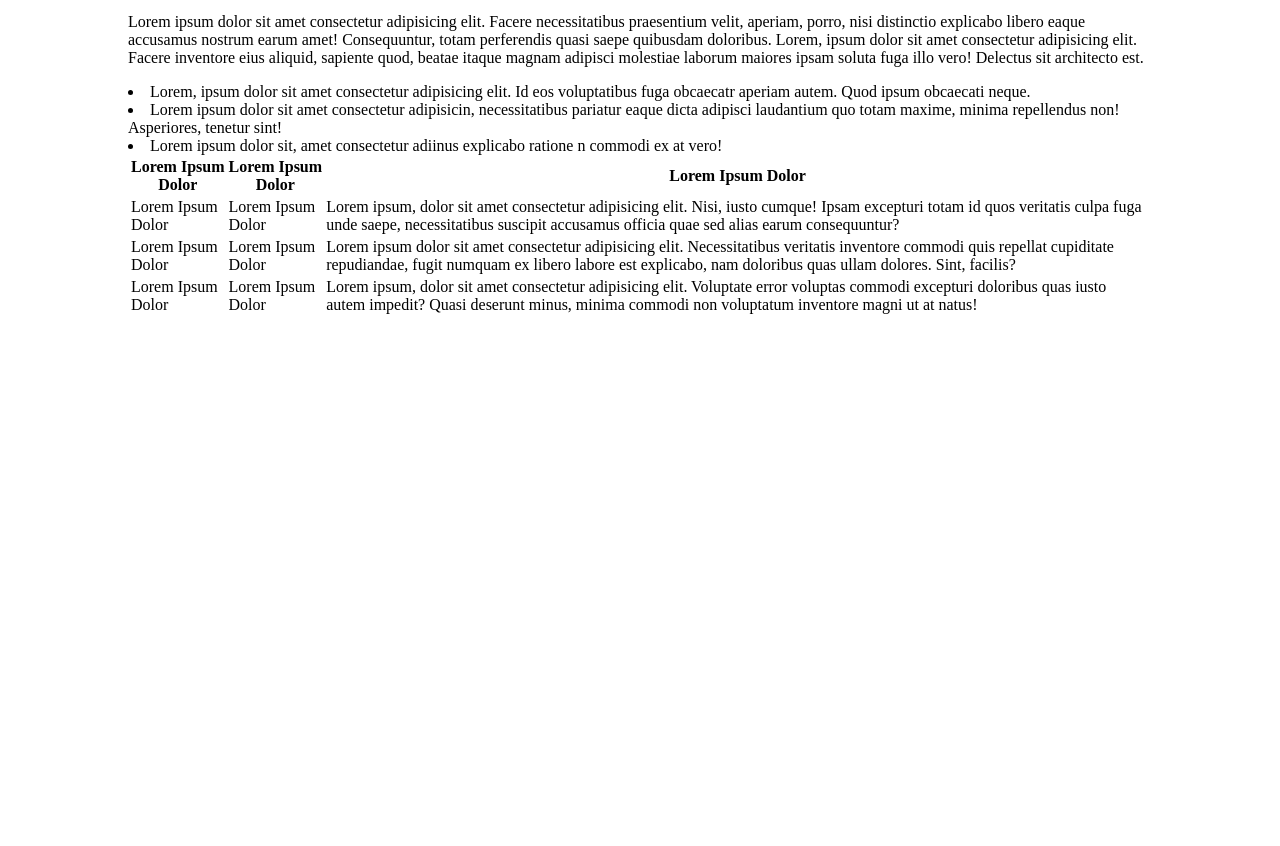
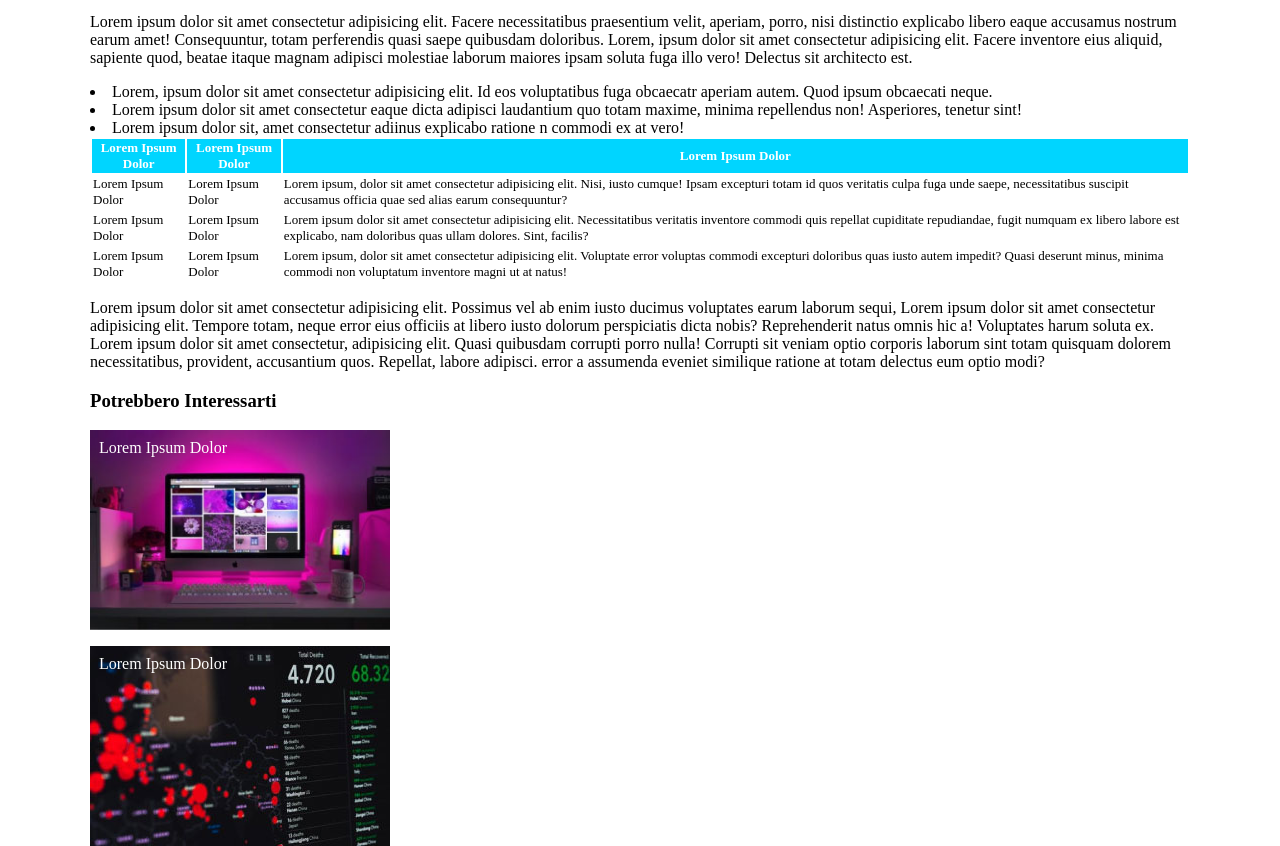
Before and after one commit to LukePadawalker/html-css-booleaner, a plain HTML site: page index.html in a window 1280 px wide. Shown: the part 671-1517 px from the top of the page. Before the commit the page ends 988 px from the top, so only its background shows below. Drawn offline with Linux system fonts and the light colour scheme.

Commit message:
committing last changes (html + css)

```diff
--- a/index.html
+++ b/index.html
@@ -31,7 +31,7 @@
 
             <ul>
                 <li>Lorem, ipsum dolor sit amet consectetur adipisicing elit. Id eos voluptatibus fuga obcaecatr aperiam autem. Quod ipsum obcaecati neque.</li>
-                <li>Lorem ipsum dolor sit amet consectetur adipisicin, necessitatibus pariatur eaque dicta adipisci laudantium quo totam maxime, minima repellendus non! Asperiores, tenetur sint!</li>
+                <li>Lorem ipsum dolor sit amet consectetur eaque dicta adipisci laudantium quo totam maxime, minima repellendus non! Asperiores, tenetur sint!</li>
                 <li>Lorem ipsum dolor sit, amet consectetur adiinus explicabo ratione n commodi ex at vero!</li>
             </ul>
 
@@ -64,6 +64,20 @@
                 </tbody>
             </table>
 
+
+            <p>Lorem ipsum dolor sit amet consectetur adipisicing elit. Possimus vel ab enim iusto ducimus voluptates earum laborum sequi, Lorem ipsum dolor sit amet consectetur adipisicing elit. Tempore totam, neque error eius officiis at libero iusto dolorum perspiciatis dicta nobis? Reprehenderit natus omnis hic a! Voluptates harum soluta ex. Lorem ipsum dolor sit amet consectetur, adipisicing elit. Quasi quibusdam corrupti porro nulla! Corrupti sit veniam optio corporis laborum sint totam quisquam dolorem necessitatibus, provident, accusantium quos. Repellat, labore adipisci. error a assumenda eveniet similique ratione at totam delectus eum optio modi? </p>
+
+
+            <h3>Potrebbero Interessarti</h3>
+
+        <div class="immagine1">
+            <p class="scritta_immagini">Lorem Ipsum Dolor</p>
+          <!--  <img src="../img/monitor.jpg" alt="Monitor"> -->
+        </div>
+        <div class="immagine2">
+            <p class="scritta_immagini">Lorem Ipsum Dolor</p>
+          <!--  <img src="../img/graph.jpg" alt="">
+        </div>-->
         </section>
 
         <footer>
--- a/style.css
+++ b/style.css
@@ -2,8 +2,9 @@ body{
     margin: 0;
 }
 main{
-    margin-left: 10%;
-    margin-right: 10%;
+    max-width: 1100px;
+    margin: 0 auto;
+
 }
 
 .primo_blocco{
@@ -18,8 +19,7 @@ main{
 
 #the_booleaner{
     width: 300px;
-    margin-top: 5%;
-    margin-bottom: 5%;
+    align-self: right center;
 }
 
 #author{
@@ -41,3 +41,37 @@ ul{
     padding: 0;
     list-style-position: inside;
 }
+
+table{
+
+    font-size: small;
+    padding: 0;
+    margin: 0;
+}
+
+thead{
+    background-color: rgb(0, 213, 255);
+    color:white;
+}
+
+.immagine1{
+    background-image: url("../img/monitor.jpg");
+    background-size: cover;
+    width: 300px;
+    height: 200px;
+}
+
+.immagine2{
+    background-image: url("../img/graph.jpg");
+    width: 300px;
+    height: 200px;
+}
+
+.scritta_immagini{
+    padding: 3%;
+    text-align: center right;
+    color: white;
+    text-decoration: solid;
+
+
+}
```
